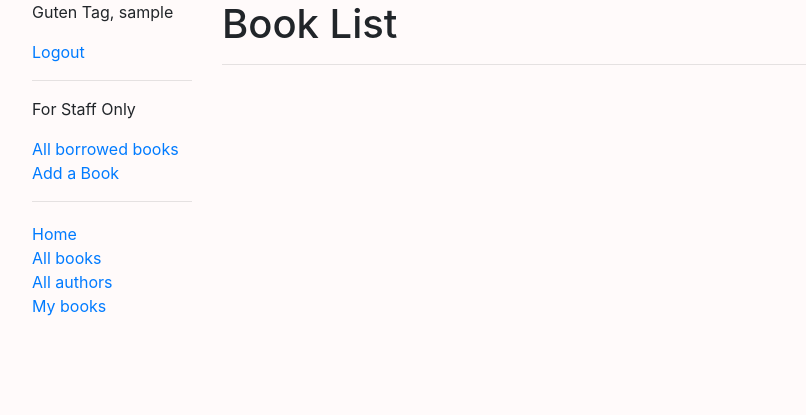
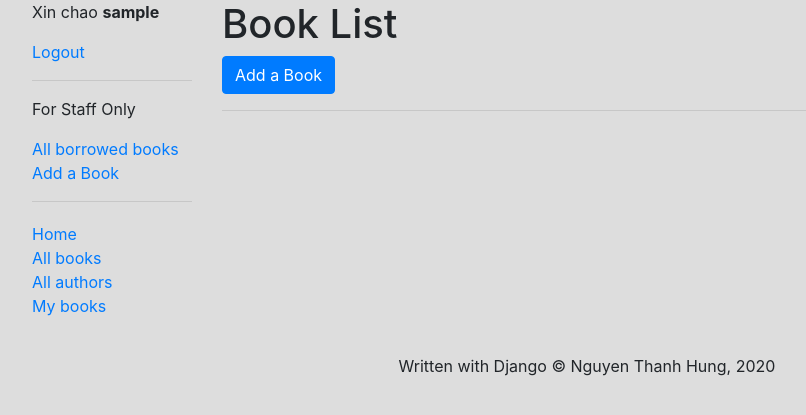
Before and after one commit to hungntgrb/local_library, a Django app: page /catalog/books/ in a window 1280 px wide. Shown: the top 415 px of the page, without its empty margins (53-859 px from the left). Run offline with Django 3.2, Linux system fonts and the light colour scheme; the visitor is signed in with stand-in values (Sample User, id 1); data that the repository does not hold is empty; some libraries are stand-ins or nearby versions.

Commit message:
minor changes

```diff
--- a/catalog/static/css/styles.css
+++ b/catalog/static/css/styles.css
@@ -1,5 +1,9 @@
 body {
-  background-color: rgb(255, 250, 250);
+  background-color: #ddd;
+}
+
+.my-credit {
+  padding-top: 20px;
 }
 
 .sidebar-nav {
--- a/catalog/templates/base_generic.html
+++ b/catalog/templates/base_generic.html
@@ -19,7 +19,7 @@
 
         <div class="col-sm-2">
           {% block sidebar %}
-          <p>Guten Tag, {{ user.get_username }}</p>
+          <p>Xin chao <span class="font-weight-bold">{{ user.get_username }}</span></p>
 
           {% if user.is_authenticated %}
           <p><a href="{% url 'logout' %}?next={{request.path}}">Logout</a></p>
@@ -52,7 +52,6 @@
 
         <div class="col-sm-10">
           {% block content %}
-          <h1>Put some content here!</h1>
           {% endblock content %}
 
           {% if is_paginated %}
@@ -70,8 +69,12 @@
             </span>
           </div>
           {% endif %}
+
         </div>
 
+      </div>
+      <div class="text-center my-credit">
+        Written with Django &copy; Nguyen Thanh Hung, 2020
       </div>
     </div>
 
--- a/catalog/templates/catalog/author_list.html
+++ b/catalog/templates/catalog/author_list.html
@@ -18,8 +18,12 @@
 <div class="row">
   <h3 class="col-md-7"><a href="{% url 'author-detail' author.pk %}">{{ author }}</a></h3>
   <div class="col-sm-5">
+    {% if perms.catalog.change_author %}
     <a class="btn btn-primary" href="{% url 'author_update' author.pk %}">Update</a>
+    {% endif %}
+    {% if perms.catalog.delete_author %}
     <a class="btn btn-danger" href="{% url 'author_delete' author.pk %}">Delete</a>
+    {% endif %}
   </div>
 </div>
 
--- a/catalog/templates/catalog/book_list.html
+++ b/catalog/templates/catalog/book_list.html
@@ -7,10 +7,26 @@ All books
 {% block content %}
 
 <h1>Book List</h1>
+{% if perms.catalog.add_book %}
+<a href="{% url 'book_create' %}" class="btn btn-primary">Add a Book</a>
+{% endif %}
+
 <hr>
 
 {% for book in book_list %}
-<h2><a href="{% url 'book-detail' book.pk %}">{{ book.title }}</a></h2>
+<div class="row">
+  <h2 class="col-md-8"><a href="{% url 'book-detail' book.pk %}">{{ book.title }}</a></h2>
+  <div class="col-md-4">
+    {% if perms.catalog.change_book %}
+    <a href="{% url 'book_update' book.pk %}" class="btn btn-primary">Update</a>
+    {% endif %}
+    {% if perms.catalog.delete_book %}
+    <a href="{% url 'book_delete' book.pk %}" class="btn btn-danger">Delete</a>
+    {% endif %}
+  </div>
+
+</div>
+
 <p>Author: {{ book.author }}</p>
 <ul>
   <li>Summary: {{ book.summary }}</li>
--- a/locallibrary/settings.py
+++ b/locallibrary/settings.py
@@ -26,7 +26,7 @@ SECRET_KEY = os.environ['DJANGO_SK1']
 # SECURITY WARNING: don't run with debug turned on in production!
 DEBUG = os.environ['DJANGO_DEBUG1'] == 'True'
 
-ALLOWED_HOSTS = ['.herokuapp.com']
+ALLOWED_HOSTS = ['.herokuapp.com', '127.0.0.1']
 
 
 # Application definition
```
Also changed, not shown: 1 other file.
